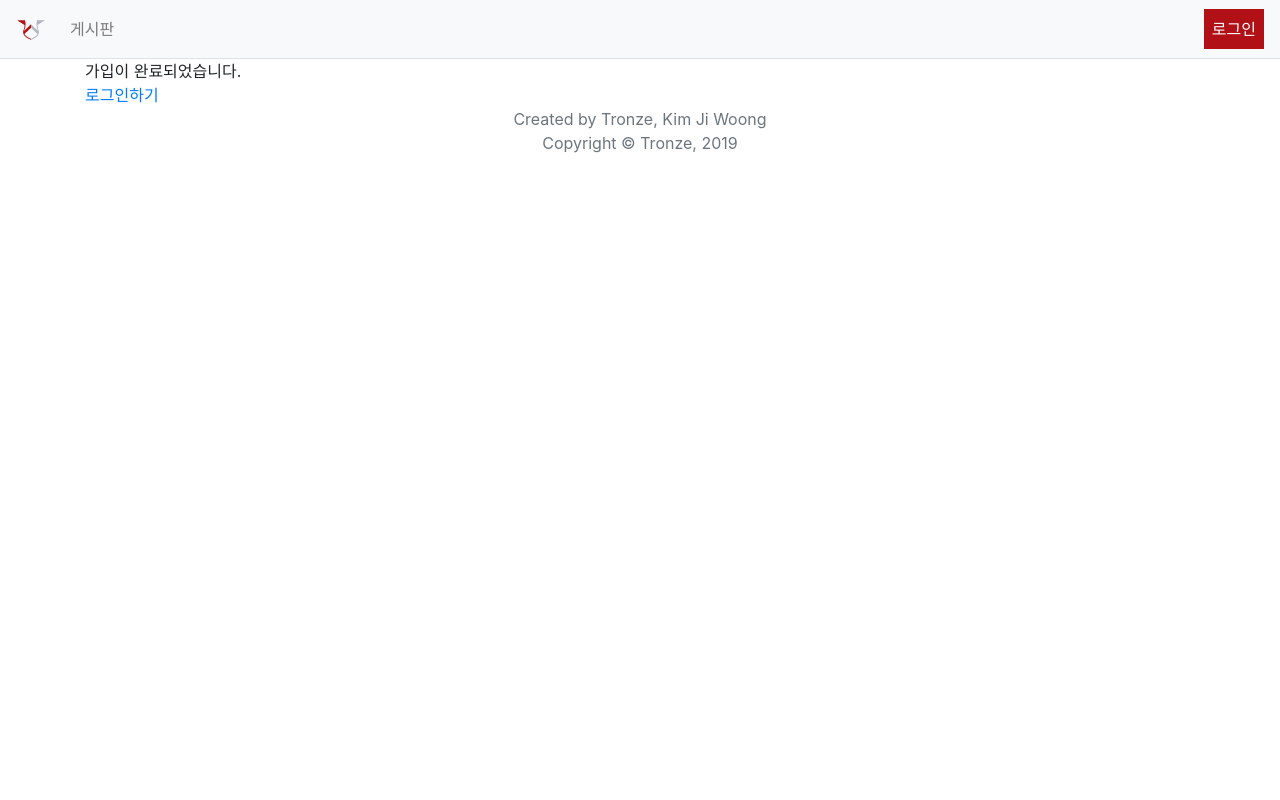
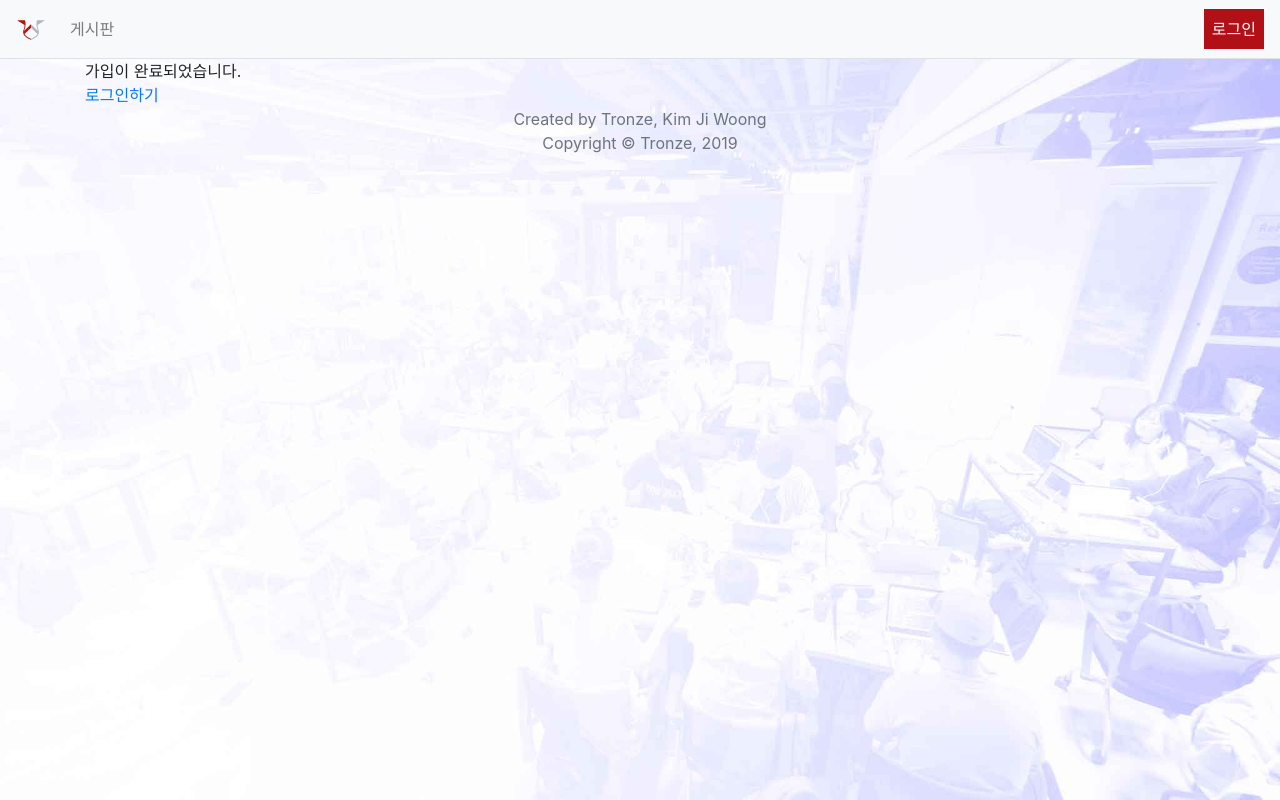
Before and after one commit to tronze/LikeLion, a Django app: template account/templates/registration/success.html in a window 1280 px wide. Run offline with Django 3.2, Linux system fonts and the light colour scheme; the template is opened without the code that fills it, so the values that code supplies are empty; some libraries are stand-ins or nearby versions.

Commit message:
Account > Template > Success: Background added.

```diff
--- a/account/templates/registration/success.html
+++ b/account/templates/registration/success.html
@@ -1,6 +1,7 @@
 {% extends 'base/base.html' %}
 
 {% block content %}
+<div class="bg-pic"></div>
 <div class="container">
     <div>가입이 완료되었습니다.</div>
     <span class="text-muted">
```
